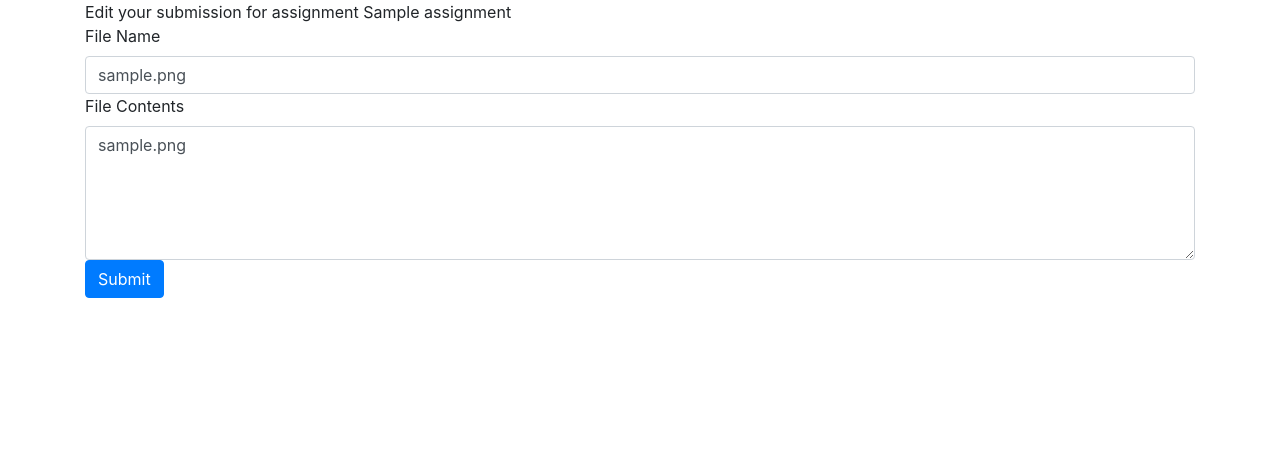
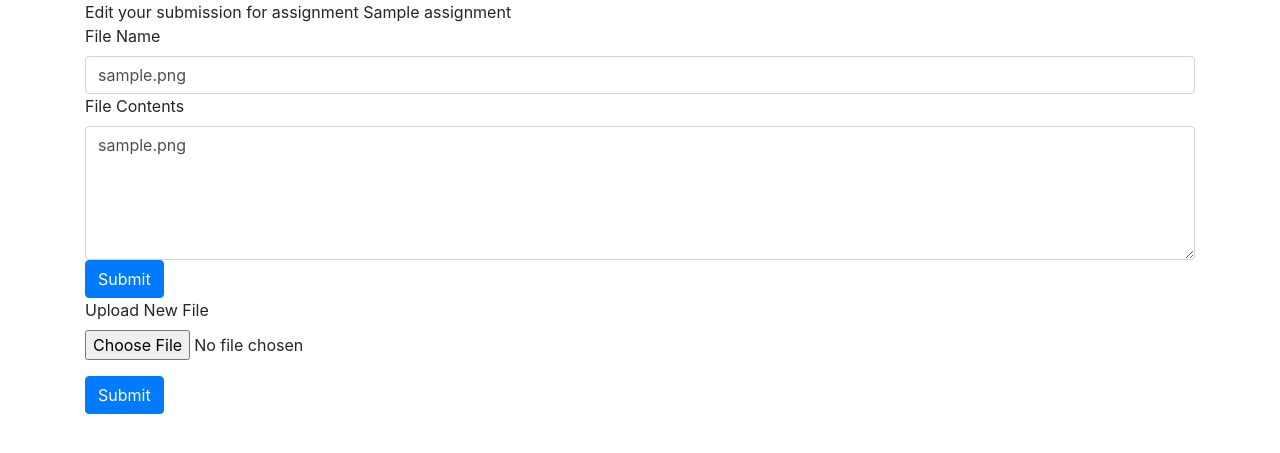
Before and after one commit to AlidaHartwell/umbc-submitsystem, a Django app: page /student/1/course/1/assignments/1/submissions in a window 1280 px wide. Shown: the top 453 px of the page. Run offline with Django 3.2, Linux system fonts and the light colour scheme; tables that the repository leaves empty hold one stand-in row (values such as "Sample post"); some libraries are stand-ins or nearby versions.

Commit message:
Submit System (Partial)
Students can submit multiple files
Instructors can enroll students from CSV files

```diff
--- /dev/null
+++ b/mysite/sample1.csv
@@ -0,0 +1 @@
+12345,email@umbc.edu
--- a/mysite/submitsys/models.py
+++ b/mysite/submitsys/models.py
@@ -38,6 +38,7 @@ class RubricItem(models.Model):
 class Student(models.Model):
     student_num = models.CharField(max_length=7, default='NULL')
     student_email = models.CharField(max_length=30)
+    student_courses = models.ManyToManyField(Course)
 
     def __str__(self):
         return self.student_num
@@ -50,7 +51,7 @@ class Submission(models.Model):
 
 
 class SubmissionFile(models.Model):
-    file_name = models.CharField(max_length=15, default="NULL")
+    file_name = models.CharField(max_length=80, default="NULL")
     file_contents = models.TextField(default="NULL")
     submission_fk = models.ForeignKey(Submission, on_delete=models.CASCADE)
 
--- a/mysite/submitsys/templates/submitsys/student.html
+++ b/mysite/submitsys/templates/submitsys/student.html
@@ -12,7 +12,7 @@
     The following courses are registered in the system:
     <div class="list-group">
         {% for course in courses %}
-        <a href="{% url 'student_courses' student.id course.id %}" class="list-group-item list-group-item-action">{{course.course_name}}</a>
+        <a href="{% url 'student_assignments' student.id course.id %}" class="list-group-item list-group-item-action">{{course.course_name}}</a>
         {% endfor %}
     </div>
 </div>
--- a/mysite/submitsys/templates/submitsys/submission_edit.html
+++ b/mysite/submitsys/templates/submitsys/submission_edit.html
@@ -8,11 +8,15 @@
 
 </head>
 <body>
-<form action="{% url 'submission_save' student.id course.id assignment.id submission.id %}" method="post">
-    {% csrf_token %}
-    <div class="container">
-        Edit your submission for assignment {{assignment.assignment_name}}
+{% csrf_token %}
+<div class="container">
+    Edit your submission for assignment {{assignment.assignment_name}}
+    {% if files %}
+    {% for file in files %}
+    <form action="{% url 'submission_file_save' student.id course.id assignment.id submission.id %}" method="post">
+        {% csrf_token %}
         <div class=form-group">
+            <input type="hidden" name="id" value="{{file.id}}">
             <label for="filename">File Name</label>
             <input type="text" class="form-control" id="filename" name="filename" value="{{file.file_name}}">
         </div>
@@ -21,7 +25,21 @@
             <textarea class="form-control" id="filebody" name="filebody" rows='5'>{{file.file_contents}}</textarea>
         </div>
         <button class="btn btn-primary" type="submit">Submit</button>
-    </div>
-</form>
+    </form>
+    {% endfor %}
+    {% else %}
+    <br> To start a submission, upload a file below
+    {% endif %}
+</div>
+<div class="container">
+    <form action="{% url 'submission_file_create' student.id course.id assignment.id submission.id %}" method="post">
+        {% csrf_token %}
+        <div class="form-group">
+            <label for="fileUpload">Upload New File</label>
+            <input type="file" class="form-control-file" id="fileUpload" name="fileUpload">
+        </div>
+        <button class="btn btn-primary" type="submit">Submit</button>
+    </form>
+</div>
 </body>
 </html>
--- a/mysite/submitsys/urls.py
+++ b/mysite/submitsys/urls.py
@@ -6,8 +6,8 @@ urlpatterns = [
     path('', views.index, name='index'),
     path('courses', views.course_console, name='course_console'),
     path('courses/create', views.course_create, name='course_create'),
-    path('courses/<int:course_id>/enroll', views.course_enroll, name='course_enroll'),
-    path('courses/<int:course_id>/enroll/status', views.enroll_status, name='enroll_status'),
+    path('courses/<int:course_id>/enroll', views.new_enrollment, name='new_enrollment'),
+    path('courses/<int:course_id>/enroll/status', views.course_enrollment, name='course_enrollment'),
     path('courses/<int:course_id>/assignments', views.assignment_console, name='assignment_console'),
     path('courses/<int:course_id>/assignments/redirect', views.assignment_create, name='assignment_create'),
     path('courses/<int:course_id>/assignments/create', views.assignment_form, name='assignment_form'),
@@ -20,7 +20,10 @@ urlpatterns = [
          views.submission_edit,
          name='submission_edit'),
     path('student/<int:student_id>/course/<int:course_id>/assignments/<int:assignment_id>/submissions/<int:submission_id>/save',
-         views.submission_save,
-         name='submission_save'),
+         views.submission_file_save,
+         name='submission_file_save'),
+    path('student/<int:student_id>/course/<int:course_id>/assignments/<int:assignment_id>/submissions/<int:submission_id>/create',
+         views.submission_file_create,
+         name='submission_file_create'),
 
 ]
--- a/mysite/submitsys/views.py
+++ b/mysite/submitsys/views.py
@@ -1,3 +1,5 @@
+import csv
+
 from django.http import HttpResponse, HttpResponseRedirect
 from django.shortcuts import get_object_or_404
 from django.template import loader
@@ -66,9 +68,10 @@ def student_login(request):
 
 
 def student_console(request, student_id):
+    student = Student.objects.get(pk=student_id)
     context = {
-        'student': Student.objects.get(pk=student_id),
-        'courses': Course.objects.all()  # TODO: Only get courses student is enrolled in, many to many field
+        'student': student,
+        'courses': student.student_courses.all()
     }
     template = loader.get_template('submitsys/student.html')
     return HttpResponse(template.render(context, request))
@@ -96,24 +99,21 @@ def submission_edit(request, student_id, course_id, assignment_id):
     except Submission.DoesNotExist:
         submission = Submission.objects.create(student_fk=student, assignment_fk=assignment)
 
-    try:
-        file = SubmissionFile.objects.get(submission_fk=submission.id)
-    except SubmissionFile.DoesNotExist:
-        file = SubmissionFile.objects.create(submission_fk=submission.id, file_name='examplefilename.txt')
+    files = SubmissionFile.objects.filter(submission_fk=submission.id)
 
     context = {
         'student': student,
         'course': Course.objects.get(pk=course_id),
         'assignment': assignment,
         'submission': submission,
-        'file': file
+        'files': files
     }
 
     template = loader.get_template('submitsys/submission_edit.html')
     return HttpResponse(template.render(context, request))
 
 
-def submission_save(request, student_id, course_id, assignment_id, submission_id):
+def submission_file_save(request, student_id, course_id, assignment_id, submission_id):
     submission = Submission.objects.get(pk=submission_id)
     file = SubmissionFile.objects.filter(submission_fk=submission_id)
 
@@ -128,9 +128,37 @@ def submission_save(request, student_id, course_id, assignment_id, submission_id
     return HttpResponseRedirect(reverse('submission_edit', args=[student_id, course_id, assignment_id]))
 
 
-def course_enroll(request, course_id):
-    return HttpResponse("You're trying to enroll students in course %s." % course_id)
+def submission_file_create(request, student_id, course_id, assignment_id, submission_id):
+    submission = Submission.objects.get(pk=submission_id)
+    file = SubmissionFile(submission_fk=submission)
+
+    with open(request.POST['fileUpload']) as f:
+        file.file_contents = f.read()
+        file.file_name = request.POST['fileUpload']
+
+    file.save()
+    return HttpResponseRedirect(reverse('submission_edit', args=[student_id, course_id, assignment_id]))
 
 
-def enroll_status(request, course_id):
-    return HttpResponse("We are assessing the status of enrollment in course %s." % course_id)
+def new_enrollment(request, course_id):
+    # return HttpResponse("You're trying to enroll students in course %s." % course_id)
+
+    context = {
+        'course': Course.objects.get(pk=course_id)
+    }
+    template = loader.get_template('submitsys/new_enrollment.html')
+    return HttpResponse(template.render(context, request))
+
+
+def course_enrollment(request, course_id):
+
+    with open(request.POST['student_upload']) as file:
+        reader = csv.reader(file)
+        for row in reader:
+            student, created = Student.objects.get_or_create(
+                student_num=row[0],
+                student_email=row[1]
+            )
+            student.save()
+            student.student_courses.add(Course.objects.get(pk=course_id))
+    return HttpResponseRedirect(reverse("new_enrollment", args=[course_id]))
```
Also changed, not shown: mysite/submitsys/templates/submitsys/assignment.html (+7 -0 lines), mysite/submitsys/templates/submitsys/new_enrollment.html (added, +22 -0 lines), mysite/submitsys/migrations/0010_student_student_courses.py (added), mysite/submitsys/migrations/0011_auto_20200415_1515.py (added).
